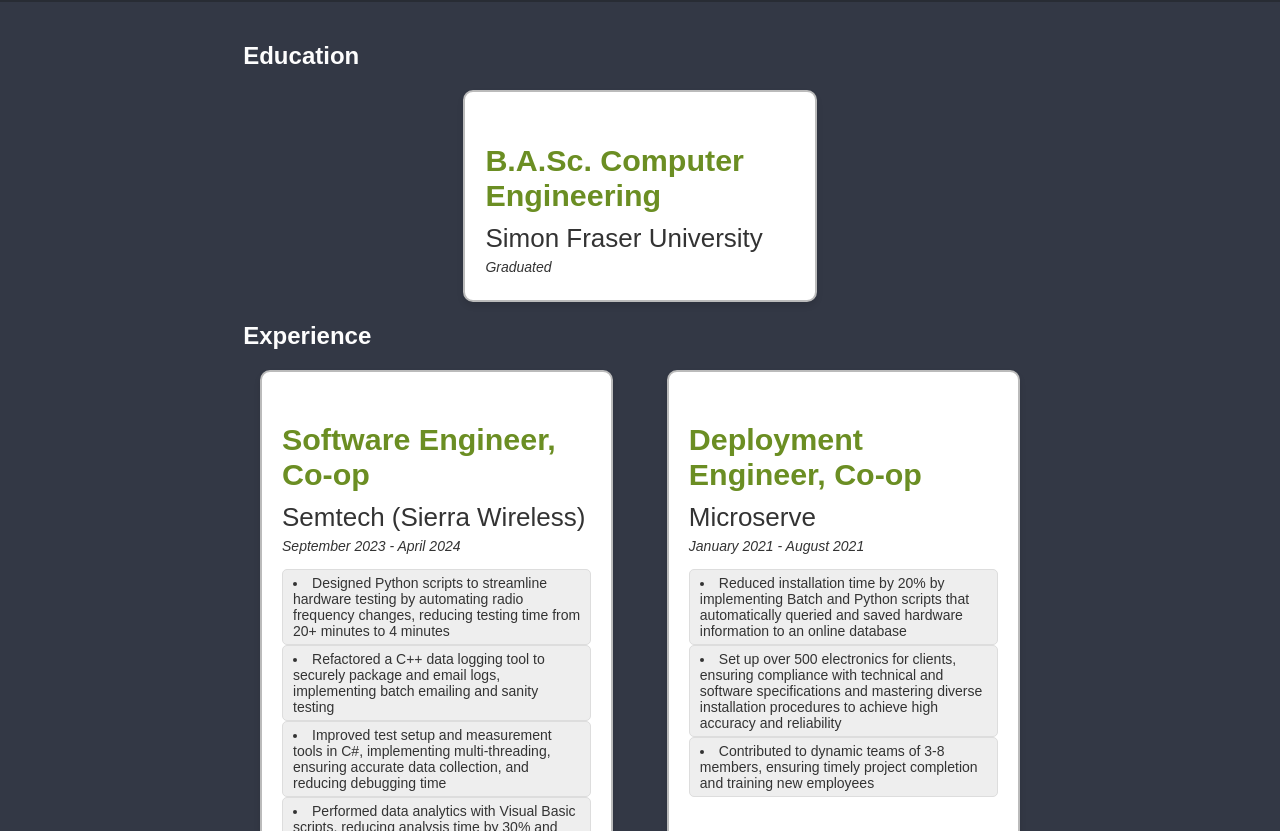
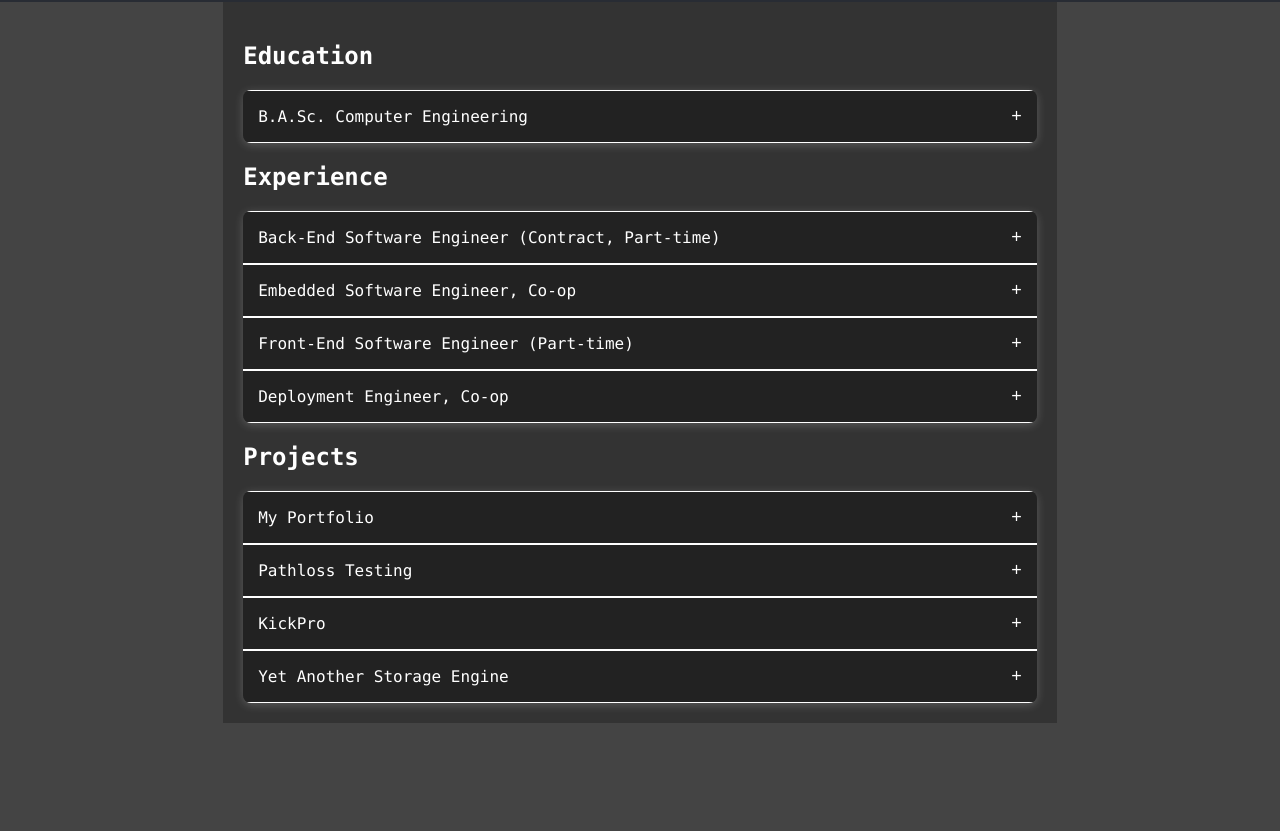
Before and after one commit to JagpreetGrewal/new-portfolio, a React (Create React App) app in the folder client/: page /projects in a window 1280 px wide. Shown: the part 629-1460 px from the top of the page. After the commit the page ends 1352 px from the top, so only its background shows below. Built offline with nearby package versions, Linux system fonts and the light colour scheme; no server answers.

Commit message:
changing front-end design to be more modern and updating text

```diff
--- a/client/package.json
+++ b/client/package.json
@@ -3,6 +3,8 @@
   "version": "0.1.0",
   "private": true,
   "dependencies": {
+    "@chakra-ui/react": "^3.8.1",
+    "@emotion/react": "^11.14.0",
     "@testing-library/jest-dom": "^5.17.0",
     "@testing-library/react": "^13.4.0",
     "@testing-library/user-event": "^13.5.0",
--- a/client/src/App.js
+++ b/client/src/App.js
@@ -9,8 +9,8 @@
 
 // This holds links to make it easier to change variables, and it's easier to read and write.
 export const contentMap = {
-  home: {route: "/", path: <Headers />, image: './images/Stock-coding.jpg',},
-  about:  {route: "/about", path: <MyBody />, image: './images/Stock-engineering.jpg'},
+  home: {route: "/", path: <Headers id="intro"/>, image: './images/Stock-coding.jpg',},
+  about:  {route: "/about", path: <MyBody id="aboutme"/>, image: './images/Stock-engineering.jpg'},
   game: {route: "/game", path: <MyGame />, image: './images/Stock-engineering.jpg'},
   notMatch: {route: "*", path: <NoMatch />, image: './images/Stock-coding.jpg'},
 }
--- a/client/src/Body.css
+++ b/client/src/Body.css
@@ -7,7 +7,11 @@
     justify-content: center;
     font-size: calc(10px + 2vmin);
     color: white;
+    /* width: 100%; */
+
   }
+
+
 
 /* General layout */
 .resume-container {
@@ -15,10 +19,27 @@
   max-width: calc(62%);
   /* max-width: 1200px; */
   margin: 0 auto;
+  opacity: 0;
+  transition: opacity 0.5s ease-in-out;
+  padding: 20px;
+  background-color: #333;
+  color: white;
+  font-family: "Lucida Console";
+}
+
+.resume-title {
+  font-size: 24px;
+  font-weight: bold;
+  margin-bottom: 20px;
+  width: 100%;
+}
+
+.resume-container.visible3 {
+  opacity: 1;
 }
 
 h2 {
-  color: #fdfdfd;
+  /* color: #fdfdfd; */
   margin-bottom: 20px;
   font-size: 24px;
 }
@@ -26,31 +47,62 @@
 /* Section layout */
 .resume-section {
   display: flex;
+  flex-direction: column;
   flex-wrap: wrap;
-  gap: 20px;
+  /* gap: 20px; */
   justify-content: space-around;
+  border-radius: 8px;
+  overflow: hidden;
+  width: 100%;
+  margin: 0px;
+  box-shadow: 0px 2px 10px rgba(255, 255, 255, 0.2);
 }
 
 /* Box styling */
 .resume-box {
-  background-color: #ffffff;
-  border: 2px solid #bbb;
-  border-radius: 10px;
+  /* background-color: #ffffff; */
+  /* border: 2px solid #bbb; */
+  /* border-radius: 10px; */
   padding: 20px;
-  width: calc(44% - 40px);
+  width: calc(54% - 40px);
   min-width: 300px;
   text-decoration: none;
   transition: all 0.3s ease;
   box-shadow: 0px 4px 6px rgba(0, 0, 0, 0.1);
+  border-bottom: 1px solid gray;
   position: relative;
 }
 
-.resume-box:hover {
+.resume-header {
+  width: 100%;
+  background-color: #222;
+  color: white;
+  padding: 15px;
+  border: none;
+  display: flex;
+  margin: 0px;
+  justify-content: space-between;
+  align-items: center;
+  font-size: 16px;
+  cursor: pointer;
+  transition: background 0.3s ease;
+}
+
+.resume-header:hover {
+  background-color: #333;
+}
+
+.resume-header.active {
+  background-color: #007bff;
+  /* width: 100%; Ensure the button spans the full width */
+}
+
+/* .resume-box:hover {
   background-color: #e6f7ff;
   border-color: #007bff;
   transform: translateY(-5px);
   box-shadow: 0px 8px 12px rgba(0, 0, 0, 0.2);
-}
+} */
 
 .resume-box h3 {
   color: #6b8e23;
@@ -60,6 +112,59 @@
 .resume-box p {
   color: #333;
   margin: 5px 0;
+}
+
+/* Expand/collapse icon */
+.icon {
+  font-size: 18px;
+}
+
+/* Accordion content (hidden by default) */
+.resume-content {
+  background-color: #111;
+  color: white;
+  max-height: 0;
+  overflow: hidden;
+  transition: max-height 0.3s ease-out, padding 0.3s ease-out;
+  padding: 0 15px;
+  /* gap: 1px;   */
+}
+
+/* Show content when active */
+.resume-content.open {
+  max-height: 200px;
+  padding: 15px;
+}
+
+.resume-item {
+  border-bottom: 1px solid rgb(255, 255, 255);
+  border-top: 1px solid rgb(255, 255, 255);
+}
+
+/* Prevent changes to <a> links */
+.resume-item a {
+  all: unset; /* Removes all inherited styles */
+  color: inherit; /* Keeps the original color */
+  text-decoration: none;
+}
+
+/* Job title in details */
+.job-title {
+  color: #ffffff;
+  font-family: "Lucida Console";
+  /* font-weight: bold; */
+}
+
+/* Job period */
+.job-period {
+  color: rgb(255, 255, 255);
+  /* font-style: italic; */
+}
+
+/* Job details */
+.job-details {
+  margin-top: 5px;
+  color: rgb(255, 255, 255);
 }
 
 /* Projects (and experience) container styling */
@@ -105,7 +210,7 @@
 }
 
 .skill-box:hover {
-  background-color: #66a113;
+  background-color: #0e1801;
   color: #fff;
   border-color: #66a113;
 }
--- a/client/src/Body.js
+++ b/client/src/Body.js
@@ -1,4 +1,5 @@
 import React from "react";
+import { useState, useEffect, useRef } from "react";
 import "./Body.css"
 
 function Experience() {
@@ -8,20 +9,34 @@
       title: 'B.A.Sc. Computer Engineering',
       institution: 'Simon Fraser University',
       link: 'https://www.sfu.ca/',
-      description: 'Graduated'
+      // description: 'Graduated'
     },
   ];
 
   const experienceItems = [
     {
-      title: 'Software Engineer, Co-op',
+      title: 'Back-End Software Engineer (Contract, Part-time)',
+      institution: 'LM West Financial Corp',
+      duration: 'November 2024 - Present',
+      link: '#',
+      descriptions: [],
+    },
+    {
+      title: 'Embedded Software Engineer, Co-op',
       institution: 'Semtech (Sierra Wireless)',
       duration: 'September 2023 - April 2024',
       link: 'https://www.sierrawireless.com/',
       descriptions: ['Designed Python scripts to streamline hardware testing by automating radio frequency changes, reducing testing time from 20+ minutes to 4 minutes',
-        'Refactored a C++ data logging tool to securely package and email logs, implementing batch emailing and sanity testing',
-        'Improved test setup and measurement tools in C#, implementing multi-threading, ensuring accurate data collection, and reducing debugging time',
-        'Performed data analytics with Visual Basic scripts, reducing analysis time by 30% and ensuring compliance of lab machines within tolerance levels',
+        'Refactored a C++ data logging tool to securely package and email logs, implementing batch emailing and sanity testing, reducing execution frequency from six times per day to once per day',
+        'Improved test setup and measurement tools in C#, implementing multi-threading to display real-time visual data, ensuring accurate data and instructions for workers in factories',
+      ],
+    },
+    {
+      title: 'Front-End Software Engineer (Part-time)',
+      institution: 'ATP Mortgage Corporation LTD',
+      duration: 'November 2021 - April 2022',
+      link: 'https://web.archive.org/web/20220517173253/https://atpmortgage.com/',
+      descriptions: ['Reduced external contractor costs by $10000 per annum by streamlining routine website updates and improving client-worker communication',
       ],
     },
     {
@@ -30,8 +45,6 @@
       duration: 'January 2021 - August 2021',
       link: 'https://www.microserve.ca/',
       descriptions: ['Reduced installation time by 20% by implementing Batch and Python scripts that automatically queried and saved hardware information to an online database',
-        'Set up over 500 electronics for clients, ensuring compliance with technical and software specifications and mastering diverse installation procedures to achieve high accuracy and reliability',
-        'Contributed to dynamic teams of 3-8 members, ensuring timely project completion and training new employees',
       ],
     },
   ];
@@ -41,7 +54,8 @@
     {
       title: 'My Portfolio',
       descriptions: ['Developed an interactive MERN-stack portfolio website showcasing my skills and projects, including a custom GODOT mini-game offering 3 minutes of free gameplay to enhance visitor engagement',
-        'Improved software reliability by identifying and resolving bugs, achieving 93% coverage on server- and client-side code with Jest unit tests'],
+        'Improved software reliability by identifying and resolving bugs, achieving 93% coverage on server- and client-side code with Jest unit tests',
+      ],
       duration: 'September 2024 - October 2024',
       link: 'https://github.com/JagpreetGrewal/new-portfolio',
       skills: ['ReactJS', 'Node.js', 'Express', 'MongoDB', 'Axios', 'Resend', 'Heroku', 'Netlify', 'CSS', 'GODOT', 'Github', 'REST APIs'],
@@ -49,17 +63,18 @@
     {
       title: 'Pathloss Testing',
       descriptions: ['Tested pathloss rapidly across 2.4 GHz and 5 GHz frequencies in lab machines by developing a Python application that integrated SCPI commands to communicate with the hardware',
-        'Enchanced data accuracy by 70% by analyzing sensor data with NumPy',
-        'Printed CSV and YAML logs that asserted compliance within pathloss limits and within a designated delta of historical logs by using Python scripts',],
+        'Wrote an algorithm to filter out noise from sensor data and decreased data needs by 30%',
+        'Printed CSV and YAML logs that asserted compliance within pathloss limits and within a designated delta of historical logs by using Python scripts',
+      ],
       duration: 'November 2023 - April 2024',
-      link: '',
+      link: '#intro',
       skills: ['Python', 'Github', 'SCPI', 'RsCmwGprfMeas','YAML', 'Batch Script'],
     },
     {
       title: 'KickPro',
-      descriptions: ['Designed and prototyped a ball-launcher system utilizing a Raspberry Pi, integrating I2C for hardware communication and OpenCV for real-time image processing',
-        'Coded wireless process sharing to improve OpenCV processing time by 100%, using Python and Bash scripts to offload work from the embedded device to a laptop',
-        'Created PCB designs using Altium and frame designs with AutoCAD, reducing development cycles by 25%'
+      descriptions: ['Designed and prototyped a ball-launcher system utilizing a Raspberry Pi, integrating I2C for hardware communication and OpenCV for real-time image processing.',
+        'Improved OpenCV processing time by 100% through wireless process sharing with Python and Bash scripts to offload work from the embedded device to a laptop',
+        'Created PCB designs with Altium and frame designs with AutoCAD, reducing development cycles by 25%'
       ],
       duration: 'January 2023 - August 2024',
       link: 'https://github.com/JagpreetGrewal/Capstone',
@@ -67,54 +82,140 @@
     },
     {
       title: 'Yet Another Storage Engine',
-      descriptions: ['Implemented a relational database engine using optimized concurrent C++ code for indexing, locking, logging, and storage modules, enabling the engine to process over 300 transactions per second',
-        'Achieved synchronization of data-intensive transactions with a 0% rate of deadlocking, implementing stress testing and monitoring alongside threads, processes, and hierarchical locking rules with a wait-die policy',
+      descriptions: ['Implemented a relational database engine supporting over 300 transactions per second using optimized concurrent C++ code',
+        'Designed synchronization mechanisms to prevent deadlocking, maintaining a 0% failure rate',
         'Improved database reliability by identifying and resolving bugs through implementation of unit tests with GoogleTest',
       ],
       duration: 'January 2023 - August 2023',
-      link: '#',
-      skills: ['C++', 'CMake', 'Gitlab'],
+      link: '#aboutme',
+      skills: ['C++', 'CMake', 'Gitlab', 'GoogleTest'],
     },
   ];
 
+  const targetRef = useRef(null);
+  const [activeUniIndex, setUniActiveIndex] = useState(null);
+  const [activeExpIndex, setExpActiveIndex] = useState(null);
+  const [activeProjectIndex, setProjectActiveIndex] = useState(null);
+
+  const toggleUniObject = (index) => {
+    setUniActiveIndex(activeUniIndex === index ? null : index);
+  };
+  const toggleExpObject = (index) => {
+    setExpActiveIndex(activeExpIndex === index ? null : index);
+  };
+  const toggleProjectObject = (index) => {
+    setProjectActiveIndex(activeProjectIndex === index ? null : index);
+  };
+
+  useEffect(() => {
+      const observer = new IntersectionObserver(
+        (entries) => {
+          entries.forEach((entry) => {
+            if (entry.isIntersecting) {
+              entry.target.classList.add('visible3');
+              console.log('visible3')
+            } else {
+              entry.target.classList.remove('visible3');
+              console.log('invisible3')
+            }
+          });
+        },
+        { threshold: 0.2 }
+      );
+
+      observer.observe(targetRef.current);
+
+      return () => {
+        observer.disconnect();
+      };
+    }, []);
+
   return (
-    <div className="resume-container">
-      <h2>Education</h2>
+    <div className="About-me">
+      <div className="resume-container" ref={targetRef}>
+        <h2 className="resume-title">Education</h2>
         <div className="resume-section">
           {educationItems.map((item, index) => (
-          <a href={item.link} key={index} className="resume-box" target="_blank" rel="noopener noreferrer">
-            <h3>{item.title}</h3>
-            <p>{item.institution}</p>
-            <p style={{'font-style': 'italic', 'font-size': '14px'}}>{item.description}</p>
+            <div key={index} className="resume-item">
+              <button
+                className={`resume-header ${
+                  activeUniIndex === index ? "active" : ""
+                }`}
+                onClick={() => toggleUniObject(index)}
+              >
+                <span className="job-title">{item.title}</span>
+                <span className="icon">{activeUniIndex === index ? "−" : "+"}</span>
+              </button>
+              <div
+                className={`resume-content ${
+                  activeUniIndex === index ? "open" : ""
+                }`}
+              >
+                <a href={item.link} key={index} target="_blank" rel="noopener noreferrer">
+                  <p className="job-period">{item.institution}</p>
+                  <p className="job-period">{item.description}</p>
                 </a>
+              </div>
+            </div>
           ))}
         </div>
 
-      <h2>Experience</h2>
+        <h2 className="resume-title">Experience</h2>
         <div className="resume-section">
             {experienceItems.map((item, index) => (
-          <a href={item.link} key={index} className="resume-box" target="_blank" rel="noopener noreferrer">
-            <h3>{item.title}</h3>
-            <p>{item.institution}</p>
-            <p style={{'font-style': 'italic', 'font-size': '14px'}}>{item.duration}</p>
-            <div className="projects-container">
+              <div key={index} className="resume-item">
+                <button
+                  className={`resume-header ${
+                    activeExpIndex === index ? "active" : ""
+                  }`}
+                  onClick={() => toggleExpObject(index)}
+                >
+                  <span className="job-title">{item.title}</span>
+                  <span className="icon">{activeExpIndex === index ? "−" : "+"}</span>
+                </button>
+                <div
+                  className={`resume-content ${
+                    activeExpIndex === index ? "open" : ""
+                  }`}
+                >
+                  <a href={item.link} key={index} target="_blank" rel="noopener noreferrer">
+                    <p className="job-period">{item.institution}</p>
+                    <p className="job-period">{item.duration}</p>
+                    <div className="job-details">
                       <p>{item.descriptions.map( (description, descriptionIndex) => (
-                <li key={descriptionIndex} className="project-box">{description}</li>
+                        <li key={descriptionIndex}>{description}</li>
                       ) )}</p>
                     </div>
                   </a>
+                </div>
+              </div>
             ))}
         </div>
 
-      <h2>Projects</h2>
+
+        <h2 className="resume-title">Projects</h2>
         <div className="resume-section">
           {projectItems.map((item, index) => (
-          <a href={item.link} key={index} className="resume-box" target="_blank" rel="noopener noreferrer">
-            <h3>{item.title}</h3>
-            <p style={{'font-style': 'italic', 'font-size': '14px'}}>{item.duration}</p>
-            <div className="projects-container">
+            <div key={index} className="resume-item">
+              <button
+                className={`resume-header ${
+                  activeProjectIndex === index ? "active" : ""
+                }`}
+                onClick={() => toggleProjectObject(index)}
+              >
+                <span className="job-title">{item.title}</span>
+                <span className="icon">{activeProjectIndex === index ? "−" : "+"}</span>
+              </button>
+              <div
+              className={`resume-content ${
+                activeProjectIndex === index ? "open" : ""
+              }`}
+              >
+                <a href={item.link} key={index} target="_blank" rel="noopener noreferrer">
+                  <p className="job-period">{item.duration}</p>
+                  <div className="job-details">
                     <p>{item.descriptions.map( (description, descriptionIndex) => (
-                <li key={descriptionIndex} className="project-box">{description}</li>
+                      <li key={descriptionIndex} >{description}</li>
                     ) )}</p>
                   </div>
                   <div className="skills-container">
@@ -123,7 +224,10 @@
                     ))}
                   </div>
                 </a>
+              </div>
+            </div>
           ))}
+        </div>
       </div>
     </div>
   );
@@ -132,8 +236,6 @@
 
 export default function MyBody() {
     return (
-        <section className="AboutMe">
       <Experience />
-        </section>
     );
 }
--- a/client/src/Header.js
+++ b/client/src/Header.js
@@ -1,9 +1,9 @@
 import "./Header.css"
 import axios from 'axios'
-import {useState} from 'react'
+import {useState, useEffect, useRef} from 'react'
 import Typist from 'react-typist-component';
 import React from "react";
-
+// import { Flex, Text, useColorMode, Box, Image } from '@chakra-ui/react';
 
 const PORT = 8080;
 const myServerURI = process.env.REACT_APP_SERVER_URI || `http://localhost:${PORT}`;
@@ -20,10 +20,10 @@
 
 const aboutMeDescriptions = [
     <>
-      I am a Back-End Software Engineer at <u>LM West Financial Corp.</u>
+      I am a Back-End Software Engineer at <u>LM West Financial Corp</u>.
     </>,
     <>
-      I am a SFU undergraduate with a <u>B.A.Sc. in Computer Engineering.</u>
+      I am a SFU undergraduate with a <u>B.A.Sc. in Computer Engineering</u>.
     </>,
     <>
       I am a <u>reader</u>, <u>jogger</u>, and <u>traveler</u>.
@@ -47,6 +47,7 @@
 export default function Headers() {
     const [myName, setMyName] = useState('');
     const [index, setIndex] = useState(0);
+    // const { colorMode } = useColorMode();
 
     const handleChange = () => {
         if (index + 1 === aboutMeDescriptions.length) {
@@ -55,6 +56,28 @@
           setIndex(index + 1);
         }
     };
+    const targetRef = useRef(null);
+
+    useEffect(() => {
+        const observer = new IntersectionObserver(
+          (entries) => {
+            entries.forEach((entry) => {
+              if (entry.isIntersecting) {
+                entry.target.classList.add('visible');
+              } else {
+                entry.target.classList.remove('visible');
+              }
+            });
+          },
+          { threshold: 0.05 }
+        );
+
+        observer.observe(targetRef.current);
+
+        return () => {
+          observer.disconnect();
+        };
+      }, []);
 
     const handleSubmit = (event) => {
         event.preventDefault(); // Prevents the default form submission (page reload)
@@ -70,7 +93,7 @@
       };
 
     return(
-        <div className="App">
+        <div className="App" ref={targetRef}>
         <header className="App-header">
             {/* <img src={logo} className="App-logo" alt="logo" /> */}
             <div className="Paragraph-header">
```
Also changed, not shown: client/src/Header.css (+7 -0 lines), 1 other file (tests, documents, lock files or other folders). Lines whose indentation alone changed are shown as unchanged.
